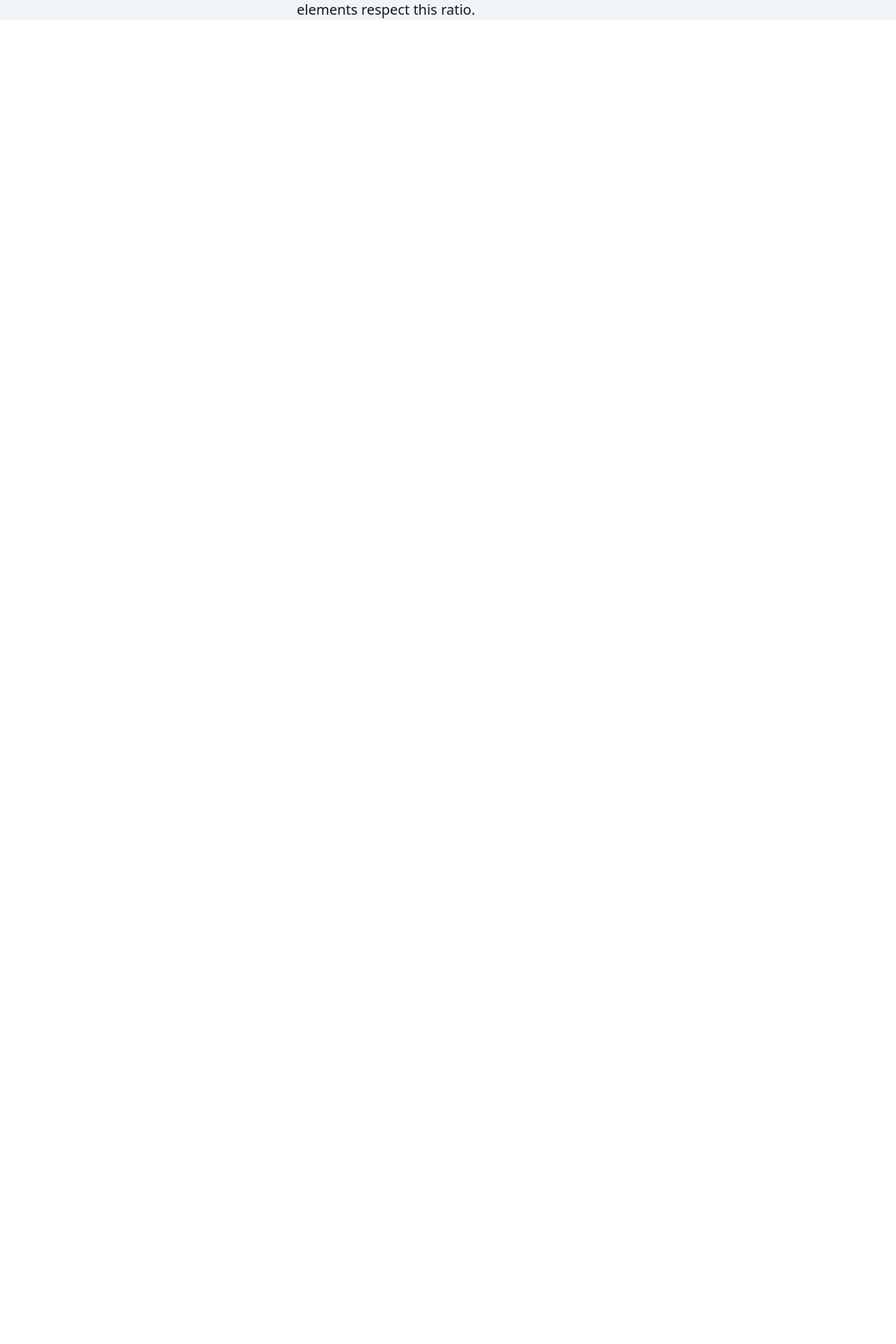
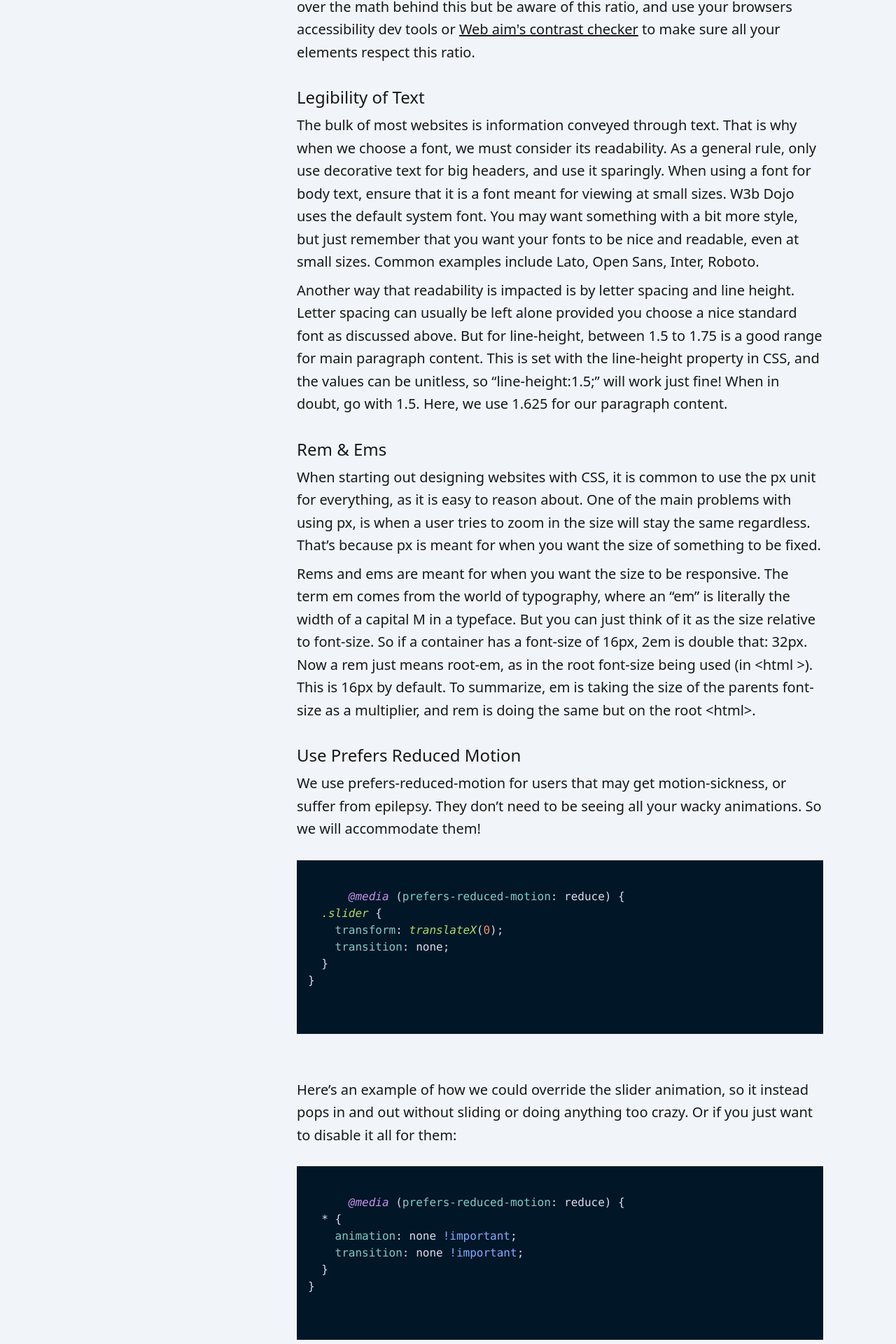
Before and after one commit to joayo13/w3bdojo, a SvelteKit app: page /lessons/lesson-5 in a window 1280 px wide. Shown: the part 820-2740 px from the top of the page at 70% size. Before the commit the page ends 848 px from the top, so only its background shows below. Built offline with nearby package versions, Linux system fonts and the light colour scheme.

Commit message:
completed lesson 5

```diff
--- a/src/app.css
+++ b/src/app.css
@@ -12,6 +12,9 @@ h1 {
 	@apply tracking-tight
 }
 
+p {
+	@apply leading-relaxed
+}
 
 a {
 	@apply underline;
--- a/src/routes/+layout.svelte
+++ b/src/routes/+layout.svelte
@@ -45,15 +45,15 @@
 <nav
 	class="fixed z-10 flex h-16 w-full items-center justify-between bg-slate-50 px-2 text-slate-900 shadow-sm dark:bg-slate-950 dark:text-slate-200"
 >
-	<a href="/" class="text-xl font-bold no-underline">W.A.I.T v0.1.0</a>
+	<a href="/" class="text-xl font-bold no-underline">W3b Dojo</a>
 	<button
 		onclick={toggleMobileNavLinks}
 		class="flex h-10 w-10 flex-col justify-evenly md:hidden"
 		aria-label="hamburger"
 	>
-		<div class="h-1 w-full bg-slate-900 dark:bg-slate-200"></div>
-		<div class="h-1 w-3/4 bg-slate-900 dark:bg-slate-200"></div>
-		<div class="h-1 w-full bg-slate-900 dark:bg-slate-200"></div>
+		<div class="h-1 w-full rounded-full bg-slate-900 dark:bg-slate-200"></div>
+		<div class="h-1 w-3/4 rounded-full bg-slate-900 dark:bg-slate-200"></div>
+		<div class="h-1 w-full rounded-full bg-slate-900 dark:bg-slate-200"></div>
 	</button>
 </nav>
 <!-- desktop nav links -->
@@ -61,7 +61,7 @@
 	aria-labelledby="lessons-header"
 	class="fixed hidden h-screen w-80 flex-col bg-slate-200 px-4 pt-16 text-right text-slate-900 md:flex dark:bg-slate-800 dark:text-slate-200"
 >
-	<h2 class="mt-14 text-2xl" id="lessons-header">Lessons</h2>
+	<h2 class="mt-14 text-2xl" id="lessons-header">Accessibility Lessons</h2>
 	<ul class="relative mt-8 flex flex-col gap-8 text-xl">
 		<li>
 			<a href="/lessons/lesson-1">Keyboard Accessibility</a>
@@ -115,7 +115,7 @@
 				<path stroke-linecap="round" stroke-linejoin="round" d="M6 18 18 6M6 6l12 12" />
 			</svg>
 		</button>
-		<h2 class="mt-14 text-2xl" id="lessons-header">Lessons</h2>
+		<h2 class="mt-14 text-2xl" id="lessons-header">Accessibility Lessons</h2>
 		<ul class="mt-8 flex flex-col gap-8 text-xl">
 			<li>
 				<a onclick={toggleMobileNavLinks} href="/lessons/lesson-1">Keyboard Accessibility</a>
--- a/src/routes/+page.svelte
+++ b/src/routes/+page.svelte
@@ -3,17 +3,17 @@
 </script>
 
 <section class="max-w-3xl px-2">
-	<h1 class="text-4xl">Web Accessibility Interactive Tutorial</h1>
-	<h2 class="mt-8 text-2xl">Who is this tutorial for?</h2>
+	<h1 class="text-4xl">Welcome to W3b Dojo!</h1>
+	<h2 class="mt-8 text-2xl">What is it?</h2>
 	<p class="mt-2">
-		This tutorial is meant for both total beginners, and intermediate developers. It is meant to be
-		a comprehensive introduction to accessibility.
+		This is a set of tutorials meant for both total beginners, and intermediate developers. It is
+		meant to be a comprehensive introduction to web accessibility.
 	</p>
 	<h2 class="mt-8 text-2xl">How does it work?</h2>
 	<p class="mt-2">
 		Each lesson will be composed of a brief reading section, code examples, and at the end a quiz /
 		fill in the blank section. You can choose lessons in any order, as they don’t build on one
-		another. However, it is recommended that you start at the beginning and work your way through.
+		another.
 	</p>
 	<h2 class="mt-8 text-2xl">Contributing</h2>
 	<p class="mt-2">
--- a/src/routes/lessons/lesson-5/+page.svelte
+++ b/src/routes/lessons/lesson-5/+page.svelte
@@ -1,3 +1,24 @@
+<script>
+	import CodeBlock from '../../../components/CodeBlock.svelte';
+	import LessonLink from '../../../components/LessonLink.svelte';
+	import Quiz from '../../../components/Quiz.svelte';
+	import RadioGroup from '../../../components/RadioGroup.svelte';
+	const codeSnippetRemoveSlider = `@media (prefers-reduced-motion: reduce) {
+  .slider {
+    transform: translateX(0);
+    transition: none;
+  }
+}
+`;
+	const codeSnipperRemoveAllAnimations = `@media (prefers-reduced-motion: reduce) {
+  * {
+    animation: none !important;
+    transition: none !important;
+  }
+}
+`;
+</script>
+
 <h1 class="text-4xl">Visual Accessibility</h1>
 
 <h2 class="mt-8 text-2xl">Use of color</h2>
@@ -32,3 +53,63 @@
 	<a href="https://webaim.org/resources/contrastchecker/">Web aim's contrast checker</a> to make sure
 	all your elements respect this ratio.
 </p>
+<h2 class="mt-8 text-2xl">Legibility of Text</h2>
+<p class="mt-2">
+	The bulk of most websites is information conveyed through text. That is why when we choose a font,
+	we must consider its readability. As a general rule, only use decorative text for big headers, and
+	use it sparingly. When using a font for body text, ensure that it is a font meant for viewing at
+	small sizes. W3b Dojo uses the default system font. You may want something with a bit more style,
+	but just remember that you want your fonts to be nice and readable, even at small sizes. Common
+	examples include Lato, Open Sans, Inter, Roboto.
+</p>
+<p class="mt-2">
+	Another way that readability is impacted is by letter spacing and line height. Letter spacing can
+	usually be left alone provided you choose a nice standard font as discussed above. But for
+	line-height, between 1.5 to 1.75 is a good range for main paragraph content. This is set with the
+	line-height property in CSS, and the values can be unitless, so “line-height:1.5;” will work just
+	fine! When in doubt, go with 1.5. Here, we use 1.625 for our paragraph content.
+</p>
+<h2 class="mt-8 text-2xl">Rem & Ems</h2>
+<p class="mt-2">
+	When starting out designing websites with CSS, it is common to use the px unit for everything, as
+	it is easy to reason about. One of the main problems with using px, is when a user tries to zoom
+	in the size will stay the same regardless. That’s because px is meant for when you want the size
+	of something to be fixed.
+</p>
+<p class="mt-2">
+	Rems and ems are meant for when you want the size to be responsive. The term em comes from the
+	world of typography, where an “em” is literally the width of a capital M in a typeface. But you
+	can just think of it as the size relative to font-size. So if a container has a font-size of 16px,
+	2em is double that: 32px. Now a rem just means root-em, as in the root font-size being used (in
+	&lt;html &gt;). This is 16px by default. To summarize, em is taking the size of the parents
+	font-size as a multiplier, and rem is doing the same but on the root &lt;html&gt;.
+</p>
+<h2 class="mt-8 text-2xl">Use Prefers Reduced Motion</h2>
+<p class="mt-2">
+	We use prefers-reduced-motion for users that may get motion-sickness, or suffer from epilepsy.
+	They don’t need to be seeing all your wacky animations. So we will accommodate them!
+</p>
+<CodeBlock language="css" code={codeSnippetRemoveSlider} />
+<p class="mt-2">
+	Here’s an example of how we could override the slider animation, so it instead pops in and out
+	without sliding or doing anything too crazy. Or if you just want to disable it all for them:
+</p>
+<CodeBlock language="css" code={codeSnipperRemoveAllAnimations} />
+<Quiz
+	><RadioGroup
+		name="What do the numbers 4.5:1 indicate?"
+		options={['Controls the arias', 'K/D Ratio', 'Contrast Ratio', 'All of the above']}
+		correctAnswer="Contrast Ratio"
+	/>
+	<RadioGroup
+		name="Which unit is responsive?"
+		options={['px', 'inches', 'rems', 'None of the above']}
+		correctAnswer="rems"
+	/>
+	<RadioGroup
+		name="Which of these are a suitable line-height for paragraph text?"
+		options={['Over 9000', '1.5', '1.45', 'None of the above']}
+		correctAnswer="1.5"
+	/>
+</Quiz>
+<LessonLink text="Return to home" href="/" />
```
